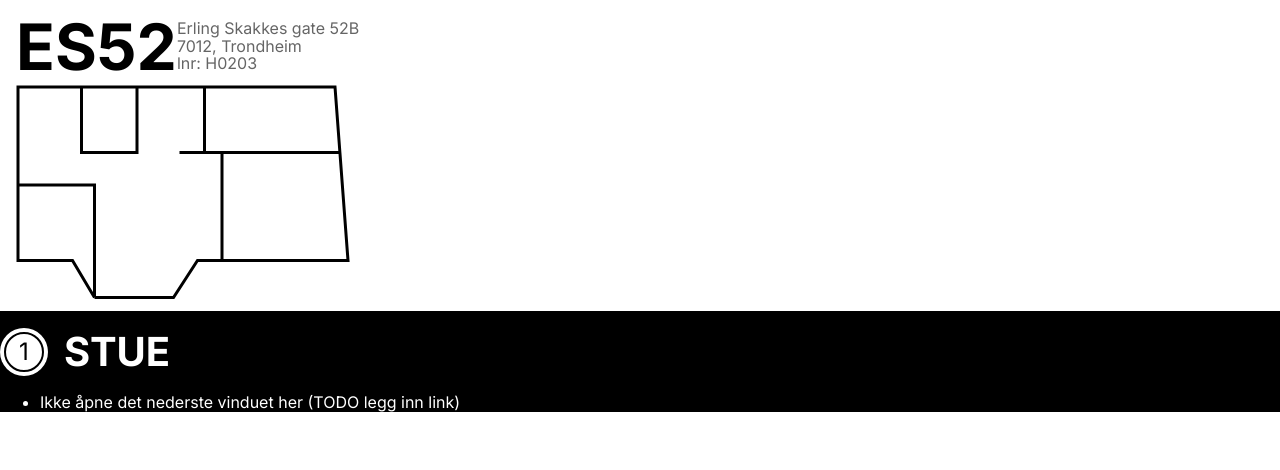
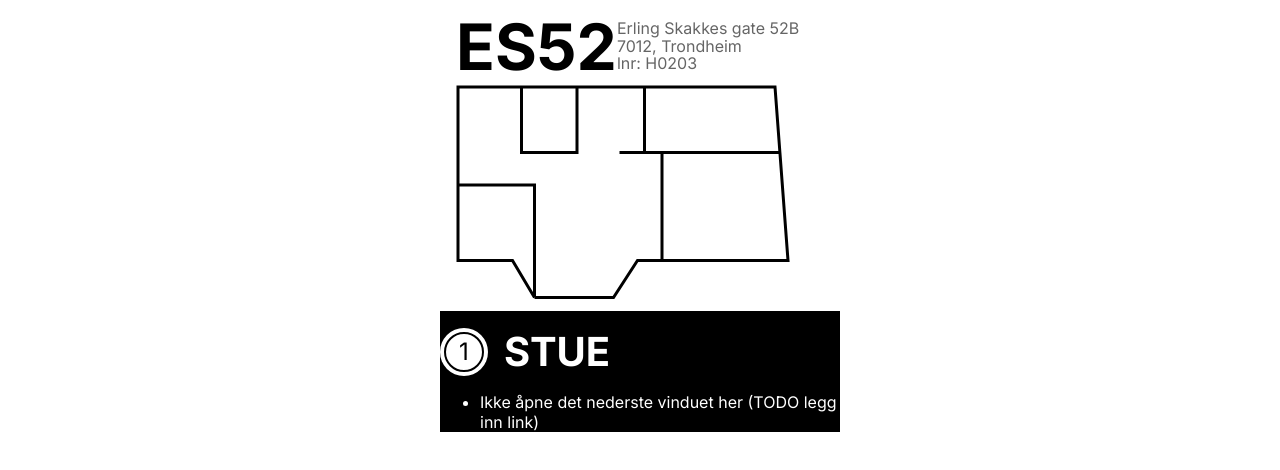
Before and after one commit to sigurdhum/es52, a Next.js app in the folder es52b/: page / in a window 1280 px wide. Shown: the top 470 px of the page. Built offline with nearby package versions, Linux system fonts and the light colour scheme.

Commit message:
max width for bigger screens

```diff
--- a/es52b/src/app/globals.css
+++ b/es52b/src/app/globals.css
@@ -71,3 +71,8 @@ h2 {
 .inverted.active:before {
   border: 2px solid black;
 }
+
+main {
+  max-width: 25rem;
+  margin: auto;
+}
```
